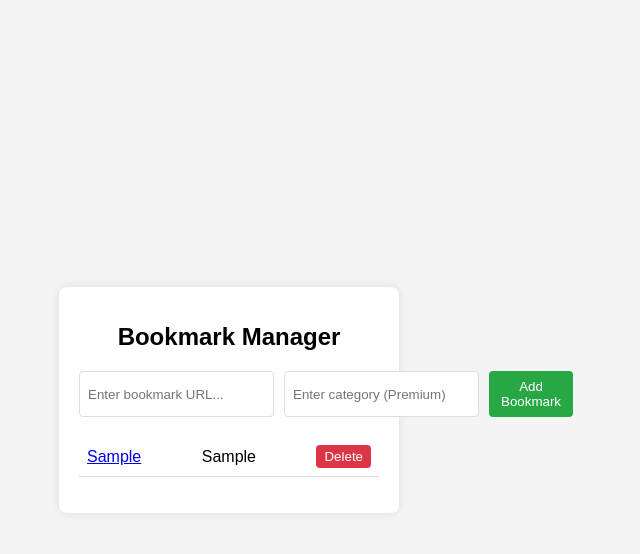
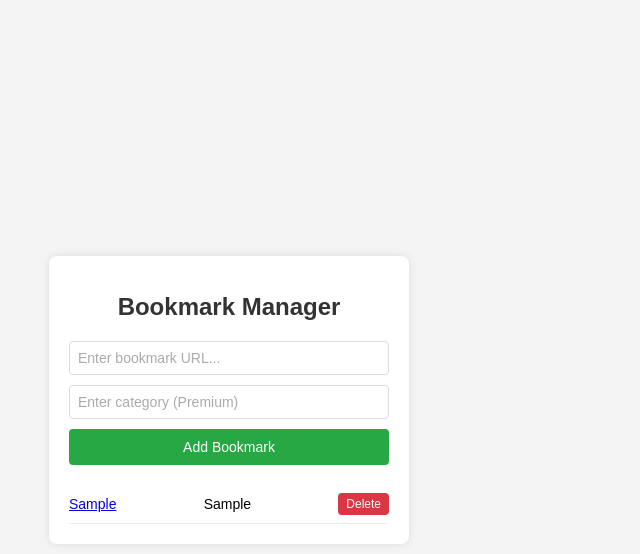
Before and after one commit to Imashiuthpala/bookmark-manager, a plain HTML site: page index.html in a window 1280 px wide. Both pictures are taken after typing "Sample", "Sample" into the empty fields and a click on the button "Add Bookmark". Shown: the whole page, without its empty margins (411-1051 px from the left). Drawn offline with Linux system fonts and the light colour scheme.

Commit message:
Update styles.css to align with index.html and stylelint rules

```diff
--- a/styles.css
+++ b/styles.css
@@ -13,60 +13,79 @@ body {
     padding: 20px;
     border-radius: 8px;
     box-shadow: 0 0 10px rgb(0 0 0 / 10%);
-    width: 300px;
+    width: 320px;
+    max-width: 100%;
 }
 
 h1 {
     text-align: center;
     font-size: 24px;
+    color: #333;
     margin-bottom: 20px;
 }
 
 .input-section {
     display: flex;
+    flex-direction: column;
     gap: 10px;
     margin-bottom: 20px;
 }
 
 input {
-    flex: 1;
     padding: 8px;
     border: 1px solid #ddd;
     border-radius: 4px;
+    font-size: 14px;
+}
+
+input::placeholder {
+    color: #aaa;
 }
 
 button {
-    padding: 8px 12px;
+    padding: 10px;
     background-color: #28a745;
     color: #fff;
     border: none;
     border-radius: 4px;
     cursor: pointer;
+    font-size: 14px;
 }
 
 button:hover {
     background-color: #218838;
 }
 
-ul {
+#bookmarkList {
     list-style: none;
     padding: 0;
+    margin: 0;
 }
 
-li {
+#bookmarkList li {
     display: flex;
     justify-content: space-between;
     align-items: center;
-    padding: 8px;
-    border-bottom: 1px solid #ddd;
+    padding: 8px 0;
+    border-bottom: 1px solid #eee;
+    font-size: 14px;
 }
 
-li.completed {
+#bookmarkList li.completed {
     text-decoration: line-through;
     color: #888;
 }
 
-.delete-btn {
+#bookmarkList li .delete-btn {
     background-color: #dc3545;
+    color: #fff;
+    border: none;
+    border-radius: 4px;
     padding: 4px 8px;
+    cursor: pointer;
+    font-size: 12px;
 }
+
+#bookmarkList li .delete-btn:hover {
+    background-color: #c82333;
+}
```
